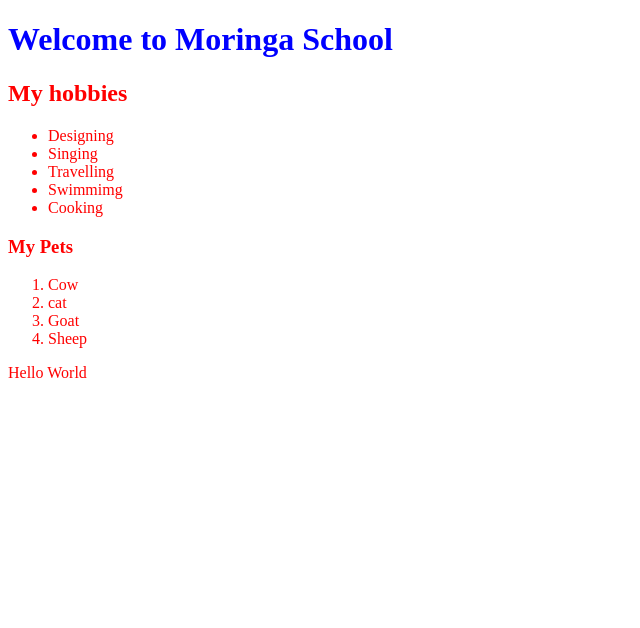
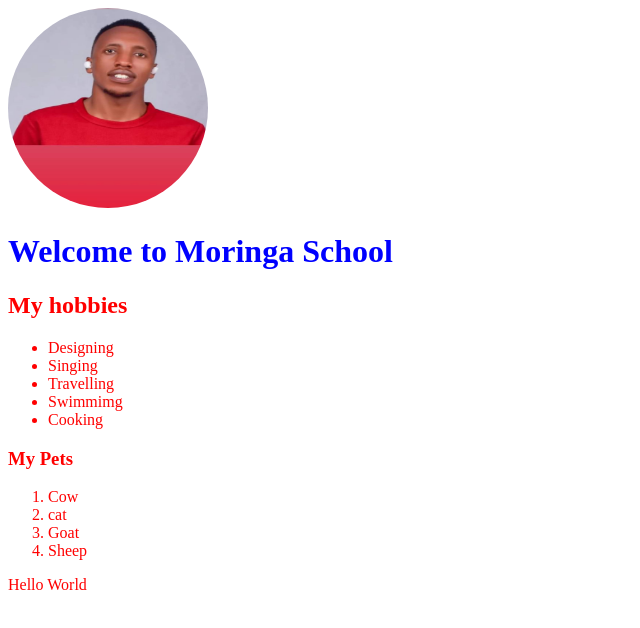
Before and after one commit to Mpoe32/example, a plain HTML site: page index.html in a window 1280 px wide. Shown: the whole page, without its empty margins (0-640 px from the left). Drawn offline with Linux system fonts and the light colour scheme.

Commit message:
new changes

```diff
--- a/index.html
+++ b/index.html
@@ -8,6 +8,9 @@
 
 </head>
 <body>
+    <div>
+        <img src="WhatsApp Image 2025-02-18 at 10.25.02 AM.jpeg" alt="Mpoe Philip">
+    </div>
     <h1>Welcome to Moringa School</h1>
     <h2>My hobbies</h2>
     <ul>
--- a/style.css
+++ b/style.css
@@ -1,6 +1,13 @@
 body{
     color:red;
+
 }
 h1{
     color:blue;
 }
+img{
+    height: 200px;
+    width: 200px;
+    border-radius:50%;
+
+}
```
Also changed, not shown: WhatsApp Image 2025-02-18 at 10.25.02 AM.jpeg (added).
